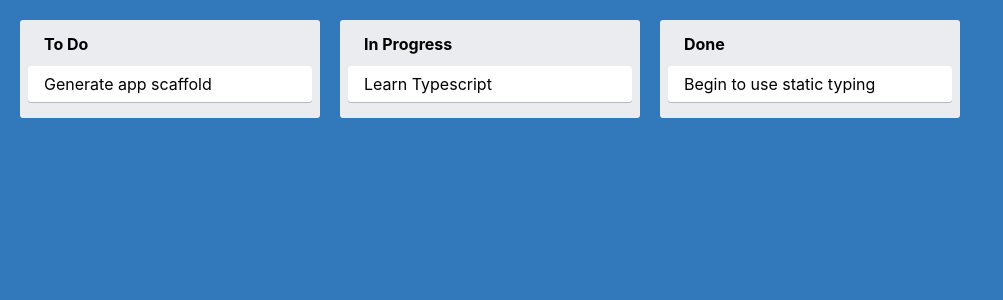
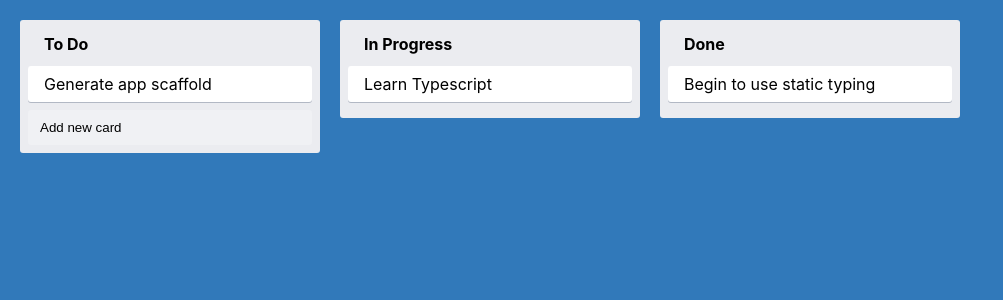
Before and after one commit to hoangngk/rd-react, a React (Create React App) app in the folder trello-clone/: page / in a window 1280 px wide. Shown: the top 300 px of the page, without its empty margins (0-1003 px from the left). Built offline with nearby package versions, Linux system fonts and the light colour scheme.

Commit message:
Add new item

```diff
--- /dev/null
+++ b/trello-clone/src/AddNewItem.tsx
@@ -0,0 +1,31 @@
+import React, { useState } from 'react'
+import { AddItemButton } from './styles'
+import { NewItemForm } from './NewItemForm'
+
+interface AddNewItemProps {
+  dark?: boolean
+  toggleButtonText: string
+  onAdd: (text: string) => void
+}
+
+export const AddNewItem = (props: AddNewItemProps) => {
+  const [showForm, setShowForm] = useState(false)
+  const { dark, toggleButtonText, onAdd } = props
+
+  if (showForm) {
+    return (
+      <NewItemForm
+        onAdd={(text) => {
+          onAdd(text)
+          setShowForm(false)
+        }}
+      ></NewItemForm>
+    )
+  }
+
+  return (
+    <AddItemButton dark={dark} onClick={() => setShowForm(true)}>
+      {toggleButtonText}
+    </AddItemButton>
+  )
+}
--- a/trello-clone/src/App.tsx
+++ b/trello-clone/src/App.tsx
@@ -2,12 +2,18 @@
 import { Card } from './Card'
 import { Column } from './Column'
 import { AppContainer } from './styles'
+import { AddNewItem } from './AddNewItem'
 
 const App = () => {
   return (
     <AppContainer>
       <Column text="To Do">
         <Card text="Generate app scaffold" />
+        <AddNewItem
+          dark={true}
+          toggleButtonText="Add new card"
+          onAdd={() => {}}
+        ></AddNewItem>
       </Column>
       <Column text="In Progress">
         <Card text="Learn Typescript" />
--- a/trello-clone/src/Column.tsx
+++ b/trello-clone/src/Column.tsx
@@ -1,5 +1,5 @@
 import React from 'react'
-import { ColumnContainer, ColumnTitle } from './styles'
+import { ColumnContainer, ColumnTitle, AddItemButton } from './styles'
 
 interface IColumnProps {
   text?: string
--- /dev/null
+++ b/trello-clone/src/NewItemForm.tsx
@@ -0,0 +1,18 @@
+import { useState } from 'react'
+import { NewItemButton, NewItemFormContainer, NewItemInput } from './styles'
+
+interface NewItemFormProps {
+  onAdd: (text: string) => void
+}
+
+export const NewItemForm = (props: NewItemFormProps) => {
+  const [inputText, setInputText] = useState('')
+  const { onAdd } = props
+
+  return (
+    <NewItemFormContainer>
+      <NewItemInput value={inputText} onChange={e => setInputText(e.target.value)}></NewItemInput>
+      <NewItemButton onClick={() => onAdd(inputText)}>Create</NewItemButton>
+    </NewItemFormContainer>
+  )
+}
--- a/trello-clone/src/styles.ts
+++ b/trello-clone/src/styles.ts
@@ -34,3 +34,50 @@
   border-radius: 3px;
   box-shadow: #091e4240 0px 1px 0px 0px;
 `
+
+interface AddItemButtonProps {
+  dark?: boolean
+}
+
+export const AddItemButton = styled.button<AddItemButtonProps>`
+  background-color: #ffffff3d;
+  border-radius: 3px;
+  border: none;
+  color: ${(props) => (props.dark ? '#000' : '#fff')};
+  cursor: pointer;
+  max-width: 300px;
+  padding: 10px 12px;
+  text-align: left;
+  transition: background 85ms ease-in;
+  width: 100%;
+  &:hover {
+    background-color: #ffffff52;
+  }
+`
+
+export const NewItemFormContainer = styled.div`
+  max-width: 300px;
+  display: flex;
+  flex-direction: column;
+  width: 100%;
+  align-items: flex-start;
+`
+
+export const NewItemInput = styled.input`
+  border-radius: 3px;
+  border: none;
+  box-shadow: #091e4240 0px 1px 0px 0px;
+  margin-bottom: 0.5rem;
+  padding: 0.5rem 1rem;
+  width: 100%;
+`
+
+export const NewItemButton = styled.button`
+  background-color: #5aac44;
+  border-radius: 3px;
+  border: none;
+  box-shadow: none;
+  color: #fff;
+  padding: 6px 12px;
+  text-align: center;
+`
```
